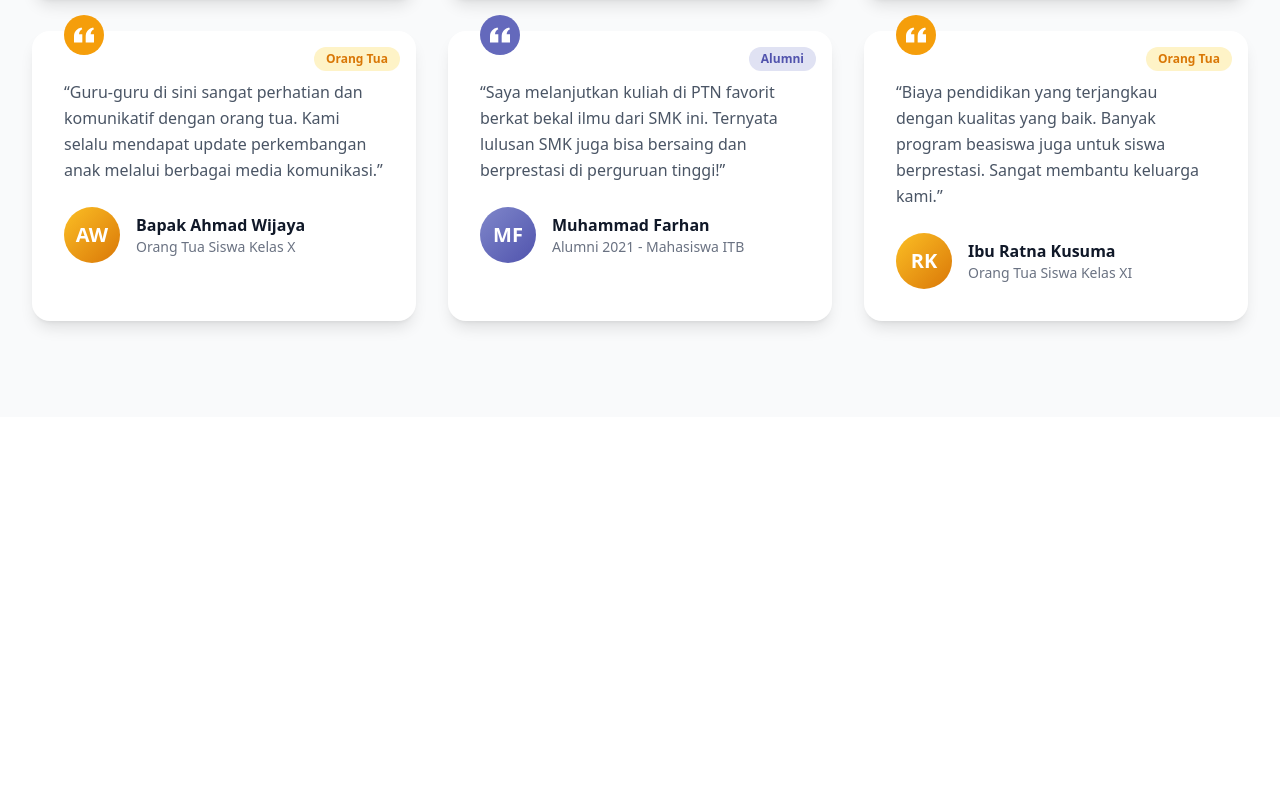
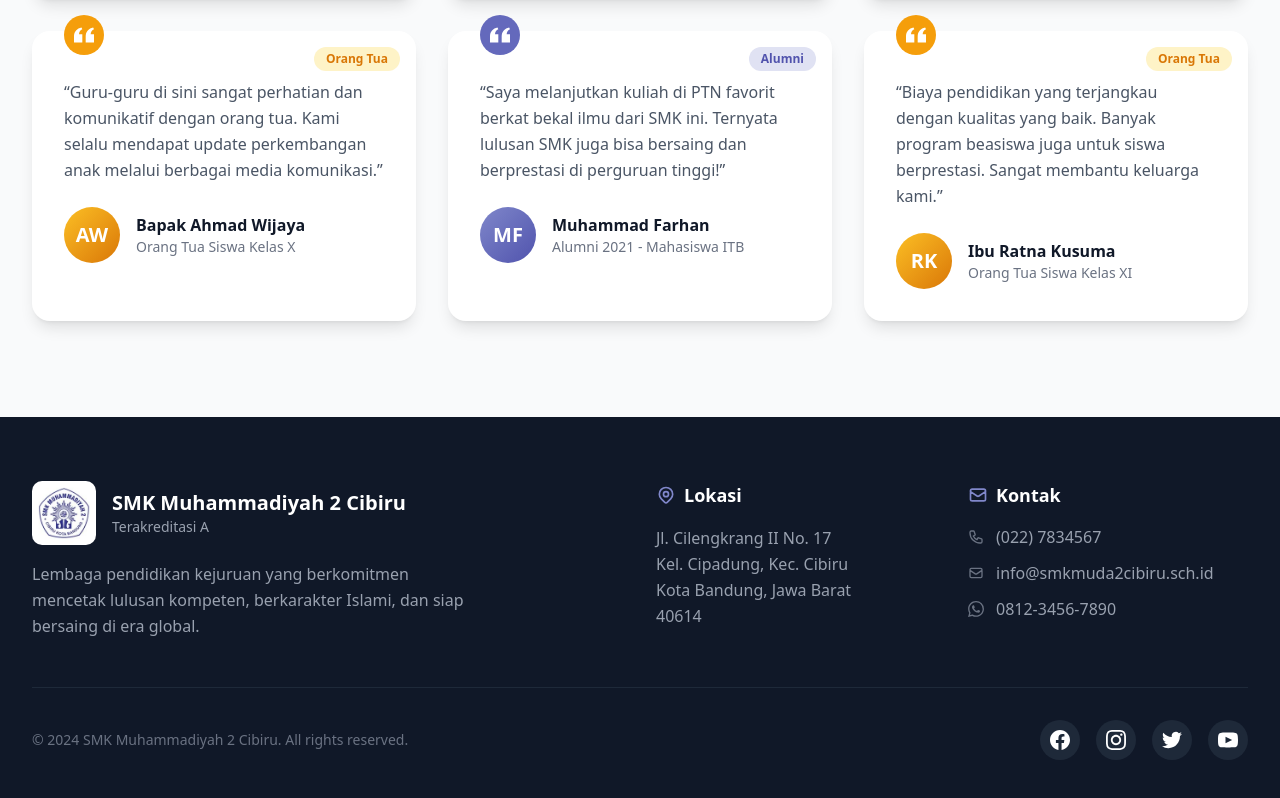
Before and after one commit to yunusffz/muda-smart-school, a Next.js app: page / in a window 1280 px wide. Shown: the part 2501-3299 px from the top of the page. Before the commit the page ends 2918 px from the top, so only its background shows below. Built offline with nearby package versions, Linux system fonts and the light colour scheme.

Commit message:
feat: add footer section with school info, location, and contact details

```diff
--- a/src/app/page.tsx
+++ b/src/app/page.tsx
@@ -399,6 +399,110 @@
           </div>
         </div>
       </section>
+
+      {/* Footer */}
+      <footer className="bg-gray-900 text-white">
+        <div className="max-w-7xl mx-auto px-4 md:px-8 py-12 md:py-16">
+          <div className="grid grid-cols-1 md:grid-cols-2 lg:grid-cols-4 gap-8">
+            {/* Logo & School Info */}
+            <div className="lg:col-span-2">
+              <div className="flex items-center gap-4 mb-4">
+                <Image
+                  src="/logo.jpg"
+                  alt="Logo SMK Muhammadiyah 2 Cibiru"
+                  width={64}
+                  height={64}
+                  className="rounded-lg"
+                />
+                <div>
+                  <h3 className="text-xl font-bold">SMK Muhammadiyah 2 Cibiru</h3>
+                  <p className="text-gray-400 text-sm">Terakreditasi A</p>
+                </div>
+              </div>
+              <p className="text-gray-400 leading-relaxed max-w-md">
+                Lembaga pendidikan kejuruan yang berkomitmen mencetak lulusan kompeten,
+                berkarakter Islami, dan siap bersaing di era global.
+              </p>
+            </div>
+
+            {/* Location */}
+            <div>
+              <h4 className="text-lg font-semibold mb-4 flex items-center gap-2">
+                <svg className="w-5 h-5 text-primary-400" fill="none" stroke="currentColor" viewBox="0 0 24 24">
+                  <path strokeLinecap="round" strokeLinejoin="round" strokeWidth={2} d="M17.657 16.657L13.414 20.9a1.998 1.998 0 01-2.827 0l-4.244-4.243a8 8 0 1111.314 0z" />
+                  <path strokeLinecap="round" strokeLinejoin="round" strokeWidth={2} d="M15 11a3 3 0 11-6 0 3 3 0 016 0z" />
+                </svg>
+                Lokasi
+              </h4>
+              <address className="text-gray-400 not-italic leading-relaxed">
+                Jl. Cilengkrang II No. 17<br />
+                Kel. Cipadung, Kec. Cibiru<br />
+                Kota Bandung, Jawa Barat<br />
+                40614
+              </address>
+            </div>
+
+            {/* Contact */}
+            <div>
+              <h4 className="text-lg font-semibold mb-4 flex items-center gap-2">
+                <svg className="w-5 h-5 text-primary-400" fill="none" stroke="currentColor" viewBox="0 0 24 24">
+                  <path strokeLinecap="round" strokeLinejoin="round" strokeWidth={2} d="M3 8l7.89 5.26a2 2 0 002.22 0L21 8M5 19h14a2 2 0 002-2V7a2 2 0 00-2-2H5a2 2 0 00-2 2v10a2 2 0 002 2z" />
+                </svg>
+                Kontak
+              </h4>
+              <ul className="space-y-3 text-gray-400">
+                <li className="flex items-center gap-3">
+                  <svg className="w-4 h-4 text-gray-500" fill="none" stroke="currentColor" viewBox="0 0 24 24">
+                    <path strokeLinecap="round" strokeLinejoin="round" strokeWidth={2} d="M3 5a2 2 0 012-2h3.28a1 1 0 01.948.684l1.498 4.493a1 1 0 01-.502 1.21l-2.257 1.13a11.042 11.042 0 005.516 5.516l1.13-2.257a1 1 0 011.21-.502l4.493 1.498a1 1 0 01.684.949V19a2 2 0 01-2 2h-1C9.716 21 3 14.284 3 6V5z" />
+                  </svg>
+                  (022) 7834567
+                </li>
+                <li className="flex items-center gap-3">
+                  <svg className="w-4 h-4 text-gray-500" fill="none" stroke="currentColor" viewBox="0 0 24 24">
+                    <path strokeLinecap="round" strokeLinejoin="round" strokeWidth={2} d="M3 8l7.89 5.26a2 2 0 002.22 0L21 8M5 19h14a2 2 0 002-2V7a2 2 0 00-2-2H5a2 2 0 00-2 2v10a2 2 0 002 2z" />
+                  </svg>
+                  info@smkmuda2cibiru.sch.id
+                </li>
+                <li className="flex items-center gap-3">
+                  <svg className="w-4 h-4 text-gray-500" fill="currentColor" viewBox="0 0 24 24">
+                    <path d="M17.472 14.382c-.297-.149-1.758-.867-2.03-.967-.273-.099-.471-.148-.67.15-.197.297-.767.966-.94 1.164-.173.199-.347.223-.644.075-.297-.15-1.255-.463-2.39-1.475-.883-.788-1.48-1.761-1.653-2.059-.173-.297-.018-.458.13-.606.134-.133.298-.347.446-.52.149-.174.198-.298.298-.497.099-.198.05-.371-.025-.52-.075-.149-.669-1.612-.916-2.207-.242-.579-.487-.5-.669-.51-.173-.008-.371-.01-.57-.01-.198 0-.52.074-.792.372-.272.297-1.04 1.016-1.04 2.479 0 1.462 1.065 2.875 1.213 3.074.149.198 2.096 3.2 5.077 4.487.709.306 1.262.489 1.694.625.712.227 1.36.195 1.871.118.571-.085 1.758-.719 2.006-1.413.248-.694.248-1.289.173-1.413-.074-.124-.272-.198-.57-.347m-5.421 7.403h-.004a9.87 9.87 0 01-5.031-1.378l-.361-.214-3.741.982.998-3.648-.235-.374a9.86 9.86 0 01-1.51-5.26c.001-5.45 4.436-9.884 9.888-9.884 2.64 0 5.122 1.03 6.988 2.898a9.825 9.825 0 012.893 6.994c-.003 5.45-4.437 9.884-9.885 9.884m8.413-18.297A11.815 11.815 0 0012.05 0C5.495 0 .16 5.335.157 11.892c0 2.096.547 4.142 1.588 5.945L.057 24l6.305-1.654a11.882 11.882 0 005.683 1.448h.005c6.554 0 11.89-5.335 11.893-11.893a11.821 11.821 0 00-3.48-8.413z"/>
+                  </svg>
+                  0812-3456-7890
+                </li>
+              </ul>
+            </div>
+          </div>
+
+          {/* Bottom Bar */}
+          <div className="border-t border-gray-800 mt-12 pt-8 flex flex-col md:flex-row justify-between items-center gap-4">
+            <p className="text-gray-500 text-sm">
+              &copy; 2024 SMK Muhammadiyah 2 Cibiru. All rights reserved.
+            </p>
+            <div className="flex items-center gap-4">
+              <a href="#" className="w-10 h-10 bg-gray-800 hover:bg-primary-600 rounded-full flex items-center justify-center transition-colors">
+                <svg className="w-5 h-5" fill="currentColor" viewBox="0 0 24 24">
+                  <path d="M24 12.073c0-6.627-5.373-12-12-12s-12 5.373-12 12c0 5.99 4.388 10.954 10.125 11.854v-8.385H7.078v-3.47h3.047V9.43c0-3.007 1.792-4.669 4.533-4.669 1.312 0 2.686.235 2.686.235v2.953H15.83c-1.491 0-1.956.925-1.956 1.874v2.25h3.328l-.532 3.47h-2.796v8.385C19.612 23.027 24 18.062 24 12.073z"/>
+                </svg>
+              </a>
+              <a href="#" className="w-10 h-10 bg-gray-800 hover:bg-primary-600 rounded-full flex items-center justify-center transition-colors">
+                <svg className="w-5 h-5" fill="currentColor" viewBox="0 0 24 24">
+                  <path d="M12 2.163c3.204 0 3.584.012 4.85.07 3.252.148 4.771 1.691 4.919 4.919.058 1.265.069 1.645.069 4.849 0 3.205-.012 3.584-.069 4.849-.149 3.225-1.664 4.771-4.919 4.919-1.266.058-1.644.07-4.85.07-3.204 0-3.584-.012-4.849-.07-3.26-.149-4.771-1.699-4.919-4.92-.058-1.265-.07-1.644-.07-4.849 0-3.204.013-3.583.07-4.849.149-3.227 1.664-4.771 4.919-4.919 1.266-.057 1.645-.069 4.849-.069zm0-2.163c-3.259 0-3.667.014-4.947.072-4.358.2-6.78 2.618-6.98 6.98-.059 1.281-.073 1.689-.073 4.948 0 3.259.014 3.668.072 4.948.2 4.358 2.618 6.78 6.98 6.98 1.281.058 1.689.072 4.948.072 3.259 0 3.668-.014 4.948-.072 4.354-.2 6.782-2.618 6.979-6.98.059-1.28.073-1.689.073-4.948 0-3.259-.014-3.667-.072-4.947-.196-4.354-2.617-6.78-6.979-6.98-1.281-.059-1.69-.073-4.949-.073zm0 5.838c-3.403 0-6.162 2.759-6.162 6.162s2.759 6.163 6.162 6.163 6.162-2.759 6.162-6.163c0-3.403-2.759-6.162-6.162-6.162zm0 10.162c-2.209 0-4-1.79-4-4 0-2.209 1.791-4 4-4s4 1.791 4 4c0 2.21-1.791 4-4 4zm6.406-11.845c-.796 0-1.441.645-1.441 1.44s.645 1.44 1.441 1.44c.795 0 1.439-.645 1.439-1.44s-.644-1.44-1.439-1.44z"/>
+                </svg>
+              </a>
+              <a href="#" className="w-10 h-10 bg-gray-800 hover:bg-primary-600 rounded-full flex items-center justify-center transition-colors">
+                <svg className="w-5 h-5" fill="currentColor" viewBox="0 0 24 24">
+                  <path d="M23.953 4.57a10 10 0 01-2.825.775 4.958 4.958 0 002.163-2.723c-.951.555-2.005.959-3.127 1.184a4.92 4.92 0 00-8.384 4.482C7.69 8.095 4.067 6.13 1.64 3.162a4.822 4.822 0 00-.666 2.475c0 1.71.87 3.213 2.188 4.096a4.904 4.904 0 01-2.228-.616v.06a4.923 4.923 0 003.946 4.827 4.996 4.996 0 01-2.212.085 4.936 4.936 0 004.604 3.417 9.867 9.867 0 01-6.102 2.105c-.39 0-.779-.023-1.17-.067a13.995 13.995 0 007.557 2.209c9.053 0 13.998-7.496 13.998-13.985 0-.21 0-.42-.015-.63A9.935 9.935 0 0024 4.59z"/>
+                </svg>
+              </a>
+              <a href="#" className="w-10 h-10 bg-gray-800 hover:bg-primary-600 rounded-full flex items-center justify-center transition-colors">
+                <svg className="w-5 h-5" fill="currentColor" viewBox="0 0 24 24">
+                  <path d="M19.615 3.184c-3.604-.246-11.631-.245-15.23 0-3.897.266-4.356 2.62-4.385 8.816.029 6.185.484 8.549 4.385 8.816 3.6.245 11.626.246 15.23 0 3.897-.266 4.356-2.62 4.385-8.816-.029-6.185-.484-8.549-4.385-8.816zm-10.615 12.816v-8l8 3.993-8 4.007z"/>
+                </svg>
+              </a>
+            </div>
+          </div>
+        </div>
+      </footer>
     </main>
   );
 }
```
